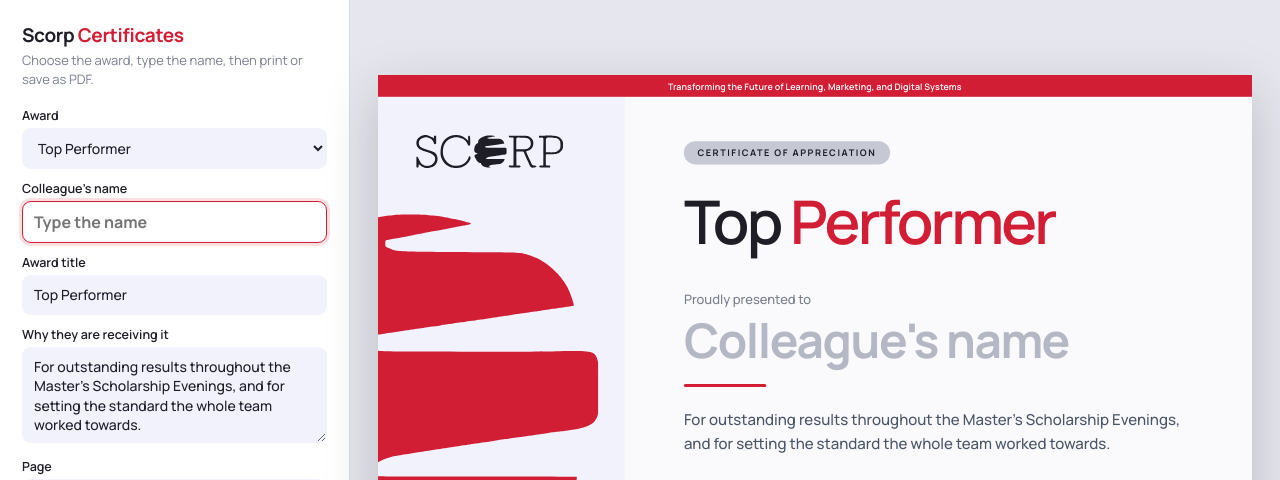
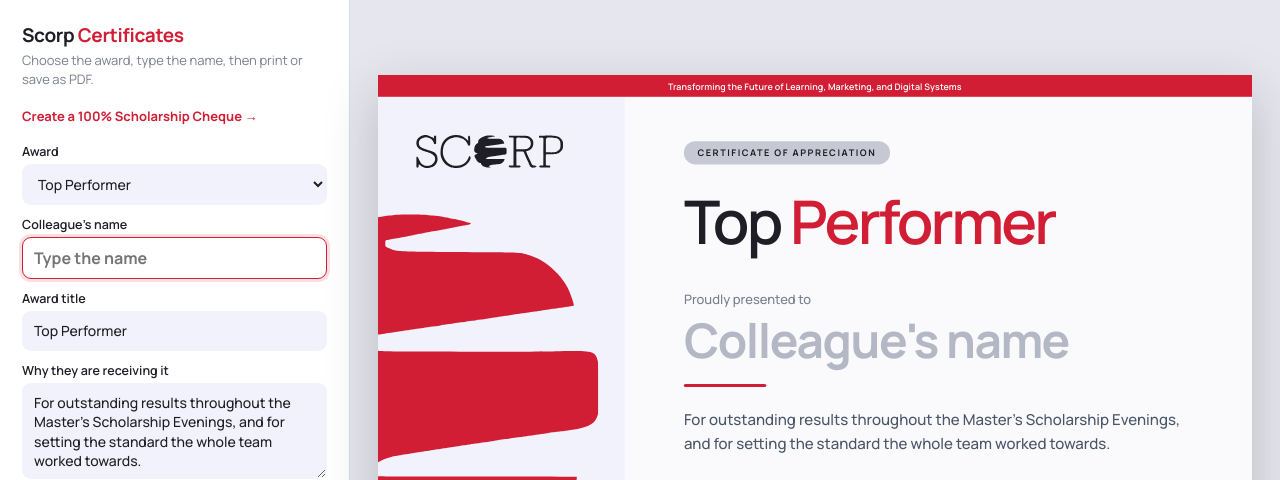
Before and after one commit to fahadasif1/certificates, a plain HTML site: page index.html in a window 1280 px wide. Shown: the top 480 px of the page. Drawn offline with Linux system fonts and the light colour scheme.

Commit message:
Link the scholarship cheque generator from certificates

```diff
--- a/index.html
+++ b/index.html
@@ -16,6 +16,7 @@ html,body{margin:0;height:100%}
 body{font-family:'Manrope',system-ui,sans-serif;color:var(--ink);background:var(--stage);-webkit-font-smoothing:antialiased}
 .app{display:grid;grid-template-columns:350px minmax(0,1fr);min-height:100%}
 
+.scholarship-promo{margin:0 0 18px;font-size:13px;font-weight:700}.scholarship-promo a{color:var(--red);text-decoration:none}.scholarship-promo a:hover{text-decoration:underline}
 /* Form */
 .form{background:#fff;border-right:1px solid var(--line);padding:22px 22px 28px;height:100vh;overflow:auto;position:sticky;top:0}
 .form h1{font-size:19px;font-weight:700;letter-spacing:-.02em;margin:0 0 3px}
@@ -122,6 +123,7 @@ button:focus-visible{outline:3px solid rgba(209,30,53,.4);outline-offset:2px}
   <form class="form" id="form" autocomplete="off" onsubmit="return false">
     <h1>Scorp <b>Certificates</b></h1>
     <p class="sub">Choose the award, type the name, then print or save as PDF.</p>
+    <p class="scholarship-promo"><a href="./scholarship-cheque.html">Create a 100% Scholarship Cheque →</a></p>
 
     <label><span>Award</span><select id="pick"></select></label>
     <label><span>Colleague's name</span><input class="big" data-k="name" placeholder="Type the name" maxlength="70"></label>
```
